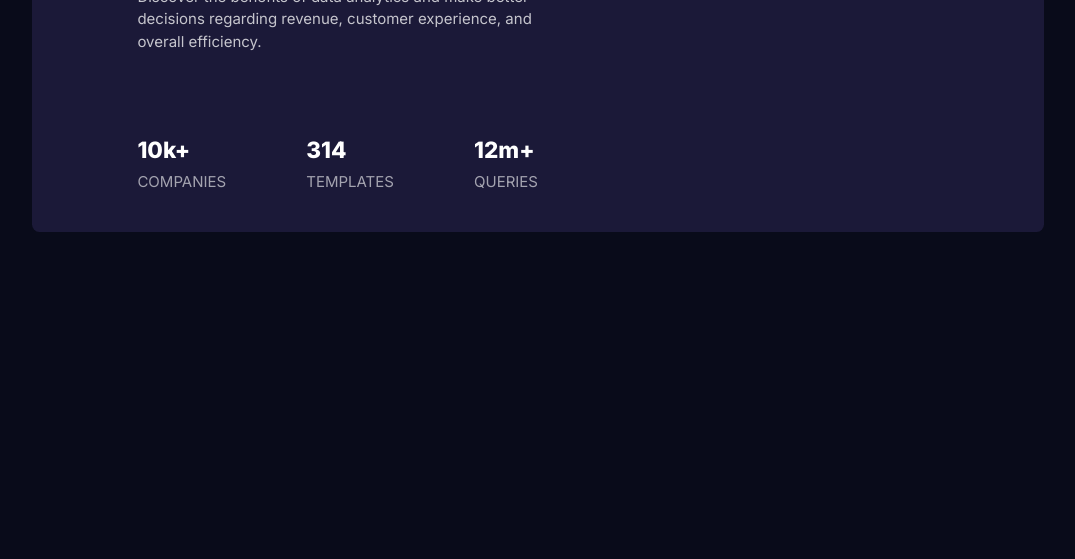
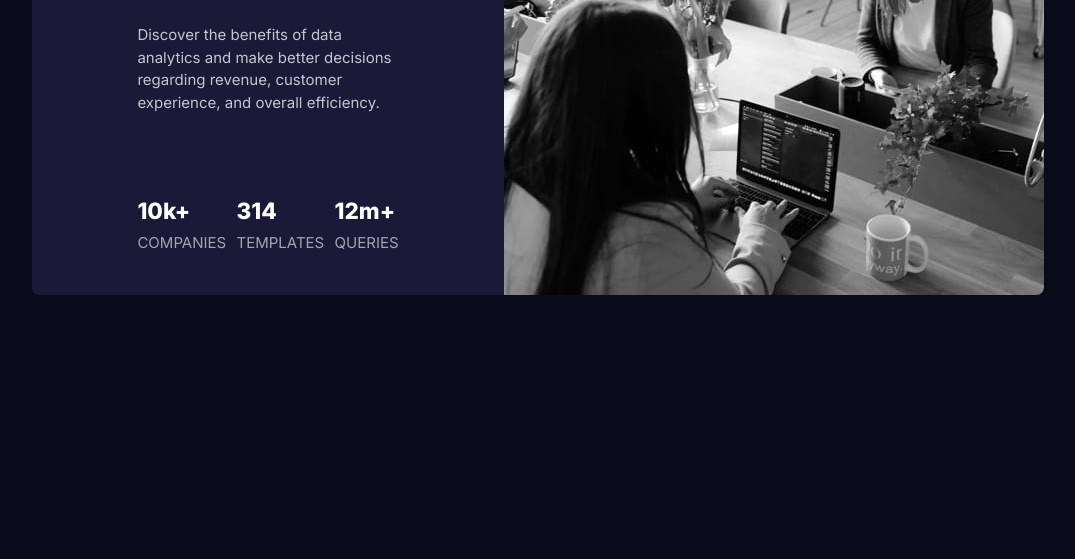
Before and after one commit to TheTryfechta/stats-preview-card-component-main, a plain HTML site: page index.html in a window 1280 px wide. Shown: the part 241-800 px from the top of the page, without its empty margins (102-1177 px from the left). Drawn offline with Linux system fonts and the light colour scheme; the site is published under a folder, as on GitHub Pages, so addresses that start at the root find nothing.

Commit message:
Update index.html

```diff
--- a/index.html
+++ b/index.html
@@ -19,8 +19,8 @@
 
   <div class="card">
     <div class="container">
-      <img class="mobile-img" src="/images/image-header-mobile.jpg" alt="Hero image">
-      <img class="desktop-img" src="/images/image-header-desktop.jpg" alt="Hero image">
+      <img class="mobile-img" src="./images/image-header-mobile.jpg" alt="Hero image">
+      <img class="desktop-img" src="./images/image-header-desktop.jpg" alt="Hero image">
 
 
       <section class="content">
```
